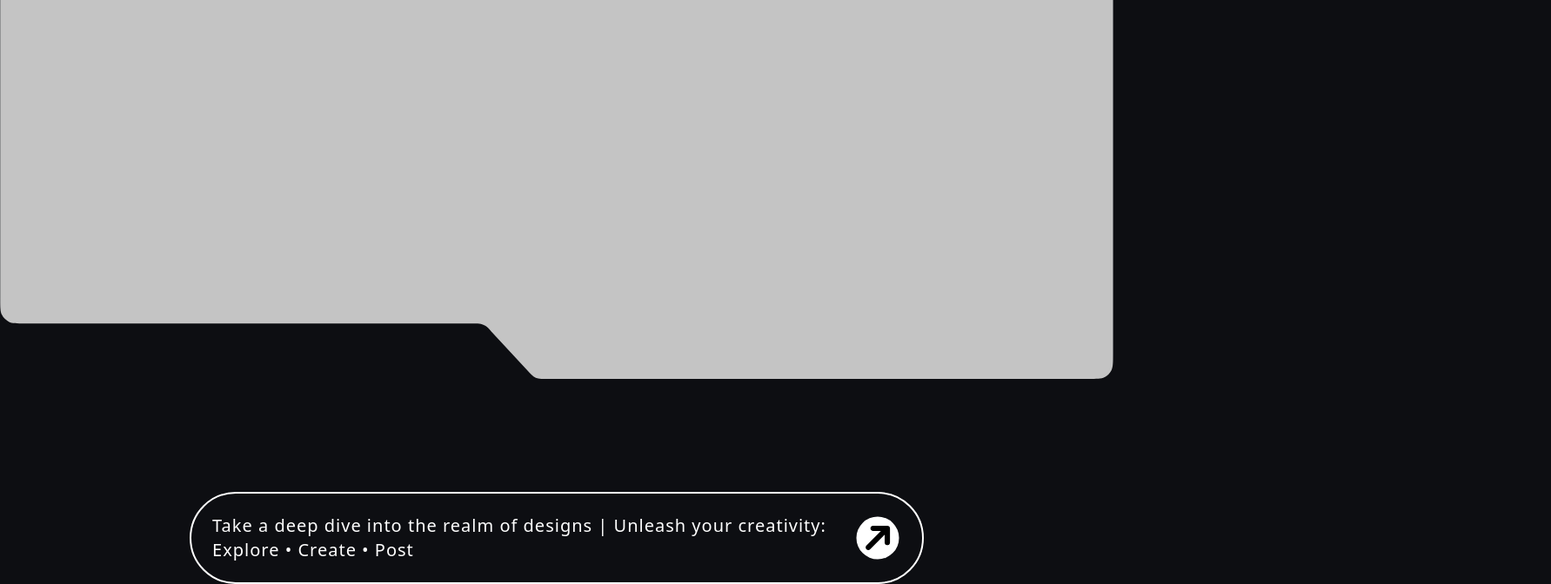
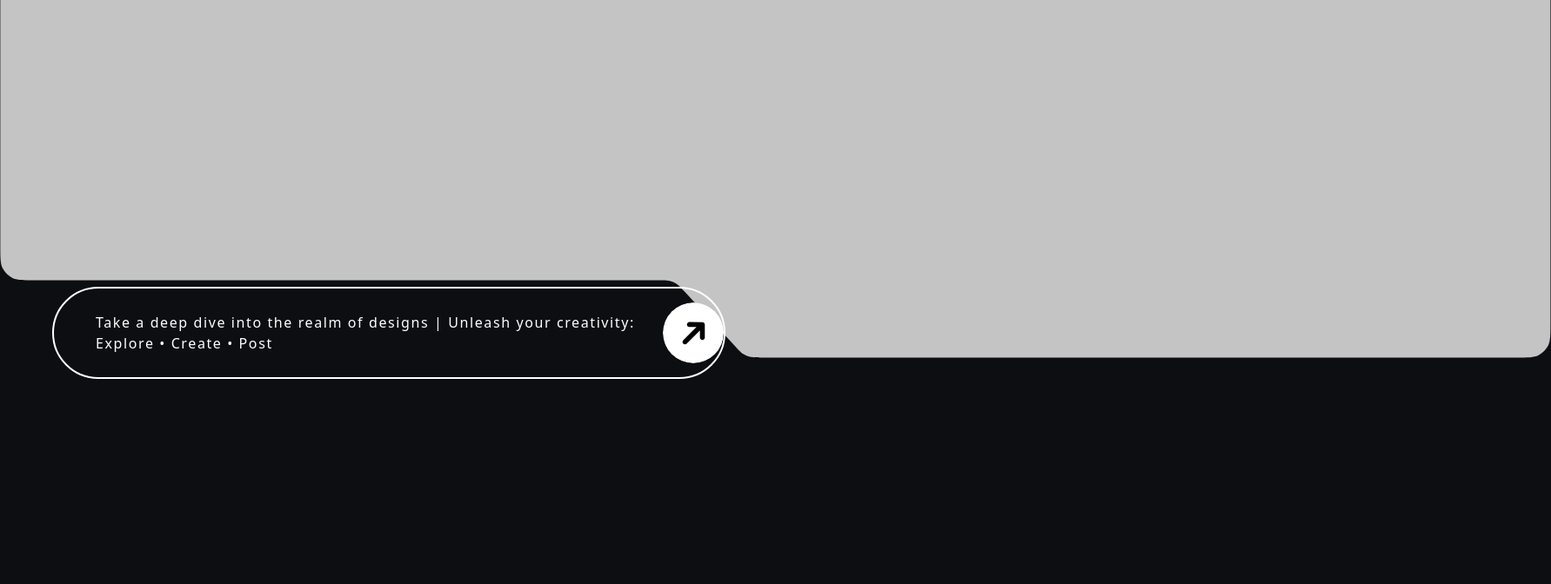
Before and after one commit to ayush00git/DezNov, a React (Vite) app in the folder frontend/: page / in a window 1280 px wide. Shown: the part 554-1226 px from the top of the page at 87% size, 1783 px wide, since content can reach past the window. After the commit the page ends 990 px from the top, so only its background shows below. Built offline with nearby package versions, Linux system fonts and the light colour scheme.

Commit message:
Home screen set!

```diff
--- a/frontend/src/Pages/HeroPage.jsx
+++ b/frontend/src/Pages/HeroPage.jsx
@@ -5,7 +5,7 @@ function HeroPage() {
     return(
         <>
 
-                <Auth />
+
                 <Screen />
 
         </>
--- a/frontend/src/components/Auth.jsx
+++ b/frontend/src/components/Auth.jsx
@@ -6,7 +6,7 @@ import { Signup } from "./buttons/Signup";
 function Auth() {
     return(
         <>
-            <div className="flex flex-wrap border-2 border-[#849ADE] text-white m-16 w-fit py-4 px-6 rounded-full gap-5 bg-[rgba(49,61,94,0.9)]">
+            <div className="flex flex-wrap border-2 border-[#849ADE] text-white w-fit py-4 px-6 rounded-full gap-5 bg-[rgba(49,61,94,0.9)] fixed top-12 right-10">
                 <Login />
                 <Signup />
                 <Explore />
--- a/frontend/src/components/Screen.jsx
+++ b/frontend/src/components/Screen.jsx
@@ -1,17 +1,54 @@
-import BottomBar from "./buttons/BottomBar"
+import Auth from "./Auth";
 
 function Screen() {
-    return(
-        <>
-            <div className="">
-                <div className="flex flex-wrap" >
-                    <svg width="1783" height="918" viewBox="0 0 1783 918" fill="none" xmlns="http://www.w3.org/2000/svg">
-                        <path d="M0.375 40.375C0.375 26.3737 0.375 19.373 3.09984 14.0252C5.49667 9.32119 9.32119 5.49667 14.0252 3.09984C19.373 0.375 26.3737 0.375 40.375 0.375H1276.87C1285.25 0.375 1289.44 0.375 1293.2 1.59074C1296.52 2.66647 1299.58 4.42627 1302.18 6.75674C1305.12 9.39056 1307.23 13.0129 1311.44 20.2577L1339.94 69.2325C1344.16 76.4772 1346.27 80.0996 1349.2 82.7334C1351.8 85.0639 1354.86 86.8237 1358.19 87.8994C1361.94 89.1152 1366.13 89.1152 1374.51 89.1152H1742.38C1756.38 89.1152 1763.38 89.1152 1768.72 91.84C1773.43 94.2368 1777.25 98.0614 1779.65 102.765C1782.38 108.113 1782.38 115.114 1782.38 129.115V877.375C1782.38 891.376 1782.38 898.377 1779.65 903.725C1777.25 908.429 1773.43 912.253 1768.72 914.65C1763.38 917.375 1756.38 917.375 1742.38 917.375H874.577C868.126 917.375 864.901 917.375 861.886 916.613C859.213 915.938 856.671 914.825 854.361 913.319C851.755 911.621 849.567 909.252 845.191 904.513L786.753 841.237C782.377 836.498 780.189 834.129 777.583 832.431C775.274 830.925 772.731 829.812 770.058 829.137C767.043 828.375 763.818 828.375 757.368 828.375H40.375C26.3737 828.375 19.373 828.375 14.0252 825.65C9.32119 823.253 5.49667 819.429 3.09984 814.725C0.375 809.377 0.375 802.376 0.375 788.375V40.375Z" fill="#C4C4C4"/>
-                    </svg>
-                </div>
-                <BottomBar className="" />
-            </div>
-        </>
-    )
+  return (
+    <>
+      {/* screen */}
+      <div className="relative">
+        <div className="grid justify-items-center mt-12">
+          <svg
+            width="1783"
+            height="918"
+            viewBox="0 0 1783 918"
+            fill="none"
+            xmlns="http://www.w3.org/2000/svg"
+          >
+            <path
+              d="M0.375 40.375C0.375 26.3737 0.375 19.373 3.09984 14.0252C5.49667 9.32119 9.32119 5.49667 14.0252 3.09984C19.373 0.375 26.3737 0.375 40.375 0.375H1276.87C1285.25 0.375 1289.44 0.375 1293.2 1.59074C1296.52 2.66647 1299.58 4.42627 1302.18 6.75674C1305.12 9.39056 1307.23 13.0129 1311.44 20.2577L1339.94 69.2325C1344.16 76.4772 1346.27 80.0996 1349.2 82.7334C1351.8 85.0639 1354.86 86.8237 1358.19 87.8994C1361.94 89.1152 1366.13 89.1152 1374.51 89.1152H1742.38C1756.38 89.1152 1763.38 89.1152 1768.72 91.84C1773.43 94.2368 1777.25 98.0614 1779.65 102.765C1782.38 108.113 1782.38 115.114 1782.38 129.115V877.375C1782.38 891.376 1782.38 898.377 1779.65 903.725C1777.25 908.429 1773.43 912.253 1768.72 914.65C1763.38 917.375 1756.38 917.375 1742.38 917.375H874.577C868.126 917.375 864.901 917.375 861.886 916.613C859.213 915.938 856.671 914.825 854.361 913.319C851.755 911.621 849.567 909.252 845.191 904.513L786.753 841.237C782.377 836.498 780.189 834.129 777.583 832.431C775.274 830.925 772.731 829.812 770.058 829.137C767.043 828.375 763.818 828.375 757.368 828.375H40.375C26.3737 828.375 19.373 828.375 14.0252 825.65C9.32119 823.253 5.49667 819.429 3.09984 814.725C0.375 809.377 0.375 802.376 0.375 788.375V40.375Z"
+              fill="#C4C4C4"
+            />
+          </svg>
+        </div>
+        <Auth className="" />
+
+        <div className=" absolute bottom-[-24px] left-15 text-white border-2 w-fit pl-8 py-4 rounded-full flex justify-center">
+          <p className="pl-4 pr-8 place-content-center tracking-widest">
+            Take a deep dive into the realm of designs | Unleash your
+            creativity: <br /> Explore • Create • Post{" "}
+          </p>
+          <svg
+            width="70"
+            height="70"
+            viewBox="0 0 70 70"
+            fill="none"
+            xmlns="http://www.w3.org/2000/svg"
+          >
+            <g clip-path="url(#clip0_39_293)">
+              <rect width="70" height="70" rx="35" fill="white" />
+              <path
+                d="M48.2304 25.4256C48.23 24.6836 47.9351 23.9722 47.4105 23.4476C46.8859 22.923 46.1745 22.6281 45.4325 22.6277L30.4985 22.6244C29.7557 22.6245 29.0433 22.9196 28.518 23.4448C27.9928 23.9701 27.6977 24.6825 27.6976 25.4253C27.6976 26.1681 27.9926 26.8804 28.5178 27.4056C29.0431 27.9309 29.7554 28.2259 30.4982 28.2259L38.672 28.2268L23.4468 43.4519C22.9218 43.977 22.6267 44.6892 22.6267 45.4317C22.6267 46.1743 22.9216 46.8864 23.4466 47.4115C23.9717 47.9365 24.6838 48.2314 25.4264 48.2314C26.1689 48.2314 26.8811 47.9363 27.4062 47.4113L42.6313 32.1861L42.6309 40.3586C42.6309 40.7264 42.7033 41.0906 42.8441 41.4304C42.9848 41.7701 43.1911 42.0789 43.4511 42.3389C43.7112 42.599 44.0199 42.8053 44.3597 42.946C44.6995 43.0867 45.0637 43.1592 45.4315 43.1591C45.7993 43.1591 46.1635 43.0867 46.5033 42.9459C46.8431 42.8051 47.1519 42.5988 47.4119 42.3387C47.672 42.0787 47.8783 41.7699 48.0191 41.4301C48.1599 41.0903 48.2323 40.7261 48.2323 40.3583L48.2304 25.4256Z"
+                fill="black"
+              />
+            </g>
+            <defs>
+              <clipPath id="clip0_39_293">
+                <rect width="70" height="70" rx="35" fill="white" />
+              </clipPath>
+            </defs>
+          </svg>
+        </div>
+      </div>
+    </>
+  );
 }
-export default Screen
+export default Screen;
--- a/frontend/src/components/buttons/BottomBar.jsx
+++ /dev/null
@@ -1,18 +0,0 @@
-function BottomBar() {
-    return(
-        <>
-            <div className="flex flex-wrap w-fit border-2 border-white rounded-full justify-around items-center mx-auto p-2 bg-transparent relative top-">
-                <div className="flex-1 min-w-[180px] text-white tracking-wider items-center justify-center px-4 text-left text-base md:text-lg lg:text-xl break-words whitespace-normal">
-                    <span className="whitespace-nowrap">Take a deep dive into the realm of designs | Unleash your creativity:</span> <br /> Explore • Create • Post
-                </div>
-                <div className="flex-shrink-0 flex items-center justify-center p-2">
-                    <svg width="70" height="70" viewBox="0 0 100 100" fill="none" xmlns="http://www.w3.org/2000/svg">
-                        <rect x="50" y="0.50293" width="70" height="70" rx="35" transform="rotate(45 50 0.50293)" fill="white"/>
-                        <path d="M70.1642 34.209C70.1634 33.0496 69.7026 31.9379 68.8828 31.1181C68.063 30.2983 66.9513 29.8374 65.7919 29.8367L42.4559 29.8305C41.2952 29.8305 40.182 30.2916 39.3613 31.1123C38.5406 31.9331 38.0795 33.0462 38.0795 34.2069C38.0795 35.3676 38.5406 36.4808 39.3613 37.3015C40.182 38.1222 41.2952 38.5833 42.4559 38.5833L55.2283 38.5854L31.4386 62.3751C30.6181 63.1956 30.1572 64.3084 30.1572 65.4687C30.1572 66.629 30.6181 67.7418 31.4386 68.5623C32.259 69.3828 33.3718 69.8437 34.5322 69.8437C35.6925 69.8437 36.8053 69.3828 37.6258 68.5623L61.4155 44.7726L61.4155 57.5429C61.4155 58.1176 61.5287 58.6867 61.7486 59.2177C61.9686 59.7487 62.2909 60.2311 62.6973 60.6375C63.1037 61.0439 63.5861 61.3662 64.1171 61.5862C64.6481 61.8061 65.2172 61.9193 65.7919 61.9193C66.3666 61.9193 66.9357 61.8061 67.4667 61.5862C67.9976 61.3662 68.4801 61.0439 68.8865 60.6375C69.2929 60.2311 69.6152 59.7487 69.8352 59.2177C70.0551 58.6867 70.1683 58.1176 70.1683 57.5429L70.1642 34.209Z" fill="black"/>
-                    </svg>
-                </div>
-            </div>
-        </>
-    )
-}
-export default BottomBar
```
